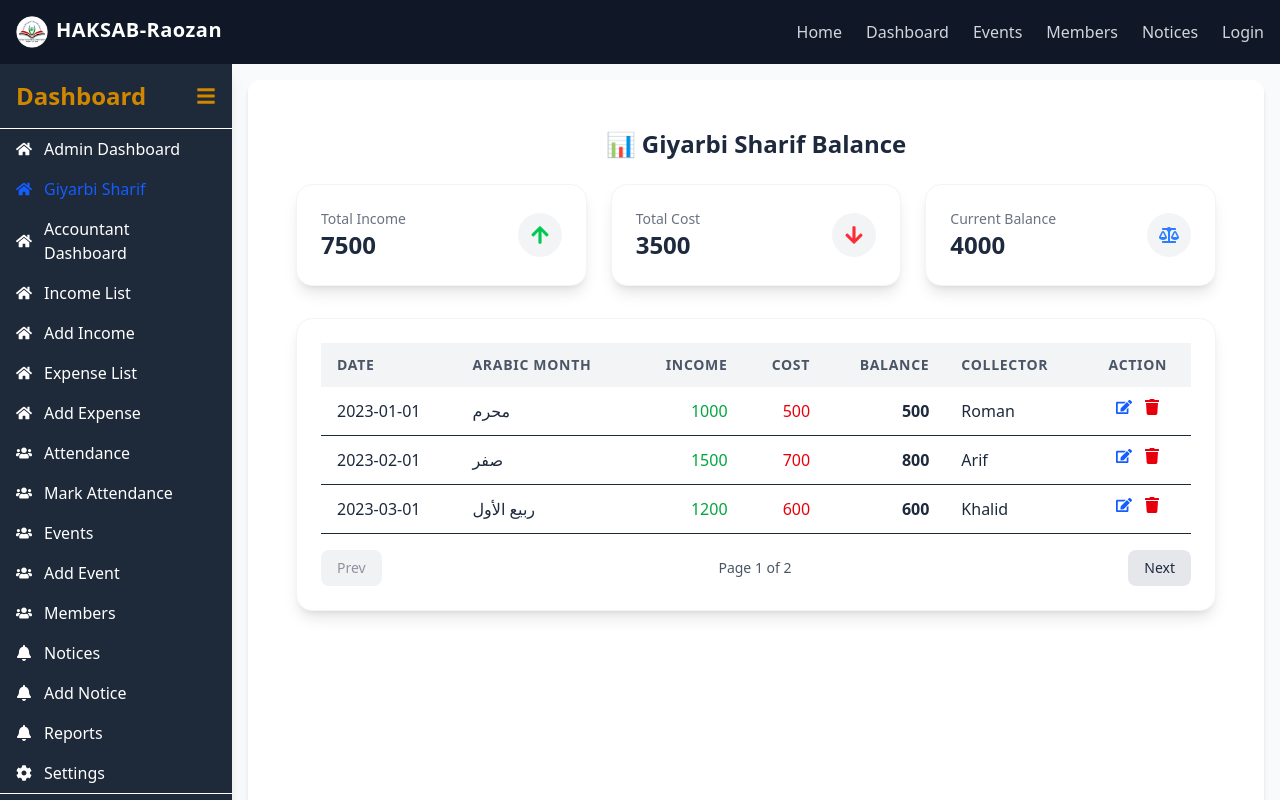
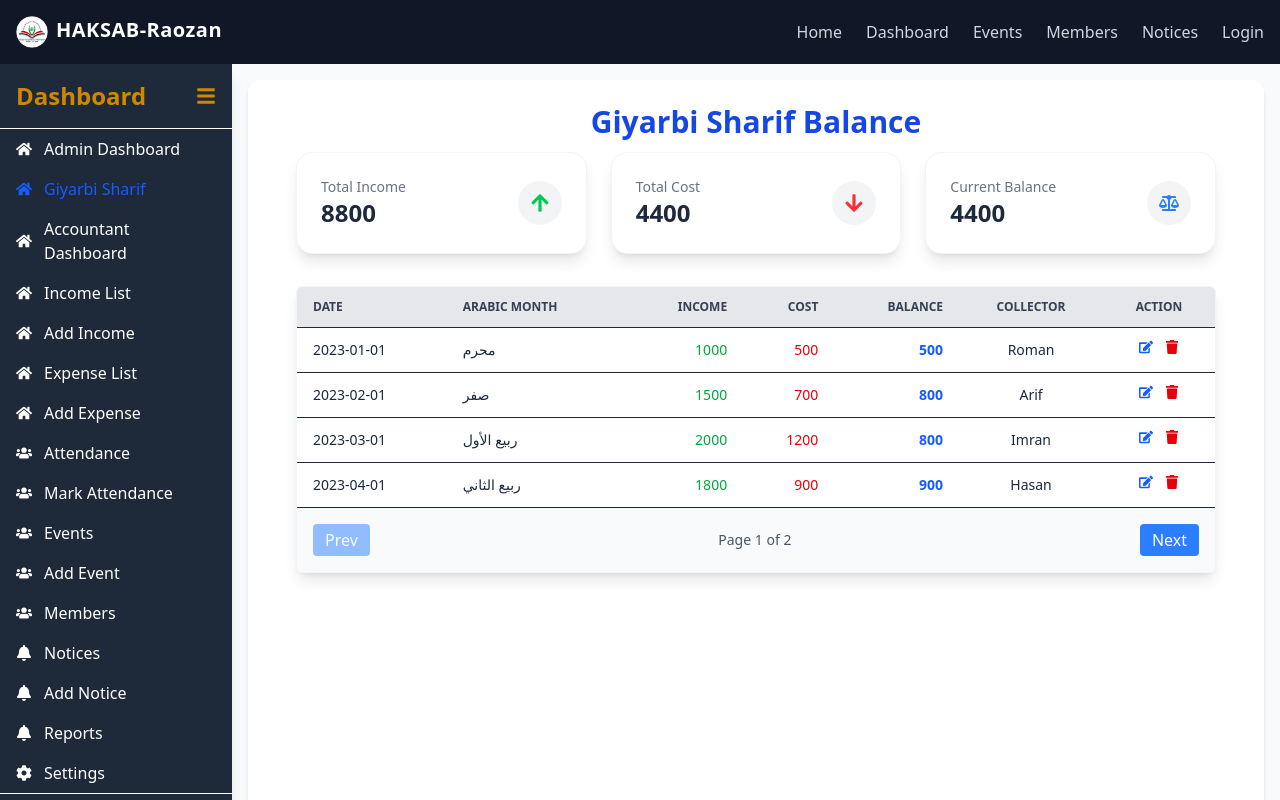
Before and after one commit to nurulazam-dev/haksab-raozan-branch, a React (Vite) app in the folder frontend/: page /dashboard/giyarbi-sharif in a window 1280 px wide. Shown: the top 800 px of the page. Built offline with nearby package versions, Linux system fonts and the light colour scheme.

Commit message:
update Giyarbi Sharif Balance component

```diff
--- a/frontend/src/components/Dashboard/Accounts/Giyarbi-Sharif/GiyarbiSharifBalance.jsx
+++ b/frontend/src/components/Dashboard/Accounts/Giyarbi-Sharif/GiyarbiSharifBalance.jsx
@@ -29,26 +29,26 @@ const GiyarbiSharifBalance = () => {
     {
       date: "2023-03-01",
       arabicMonth: "ربيع الأول",
-      income: 1200,
-      cost: 600,
-      balance: 600,
-      collector: "Khalid",
+      income: 2000,
+      cost: 1200,
+      balance: 800,
+      collector: "Imran",
     },
     {
       date: "2023-04-01",
-      arabicMonth: "ربيع الآخر",
+      arabicMonth: "ربيع الثاني",
       income: 1800,
-      cost: 800,
-      balance: 1000,
+      cost: 900,
+      balance: 900,
       collector: "Hasan",
     },
     {
       date: "2023-05-01",
       arabicMonth: "جمادى الأولى",
-      income: 2000,
-      cost: 900,
-      balance: 1100,
-      collector: "Rafiq",
+      income: 2500,
+      cost: 1100,
+      balance: 1400,
+      collector: "Karim",
     },
   ];
 
@@ -73,23 +73,23 @@ const GiyarbiSharifBalance = () => {
     },
   ];
 
-  // Pagination states
+  // Pagination logic
   const [currentPage, setCurrentPage] = useState(1);
-  const rowsPerPage = 3;
+  const rowsPerPage = 4;
   const totalPages = Math.ceil(gsBalance.length / rowsPerPage);
 
-  const currentRows = gsBalance.slice(
+  const paginatedData = gsBalance.slice(
     (currentPage - 1) * rowsPerPage,
     currentPage * rowsPerPage
   );
 
   return (
-    <div className="p-6 text-slate-800">
-      <h2 className="text-2xl font-bold mb-6 text-center">
-        📊 Giyarbi Sharif Balance
+    <div className="px-6 text-slate-800">
+      <h2 className="text-3xl font-bold mb-3 text-center text-blue-700">
+        Giyarbi Sharif Balance
       </h2>
 
-      {/* statistics cards */}
+      {/* Statistics */}
       <div className="grid gap-6 sm:grid-cols-2 lg:grid-cols-3 mb-8">
         {stats.map((stat) => (
           <motion.div
@@ -107,68 +107,67 @@ const GiyarbiSharifBalance = () => {
         ))}
       </div>
 
-      {/* data table */}
-      <div className="bg-white shadow-lg rounded-2xl p-6 border border-gray-100 overflow-x-auto">
-        <table className="w-full text-left border-collapse">
-          <thead>
-            <tr className="bg-gray-100 text-gray-600 text-sm uppercase tracking-wider">
-              <th className="py-3 px-4">Date</th>
-              <th className="py-3 px-4">Arabic Month</th>
-              <th className="py-3 px-4 text-right">Income</th>
-              <th className="py-3 px-4 text-right">Cost</th>
-              <th className="py-3 px-4 text-right">Balance</th>
-              <th className="py-3 px-4">Collector</th>
-              <th className="py-3 px-4 text-center">Action</th>
+      {/* Table */}
+      <div className="bg-white shadow-lg rounded-md border border-gray-100 overflow-hidden">
+        <div className="overflow-x-auto">
+          <table className="w-full text-sm text-left border-collapse">
+            <thead className="bg-gray-200 text-gray-700 uppercase text-xs sticky top-0">
+              <tr>
+                <th className="px-4 py-3">Date</th>
+                <th className="px-4 py-3">Arabic Month</th>
+                <th className="px-4 py-3 text-right">Income</th>
+                <th className="px-4 py-3 text-right">Cost</th>
+                <th className="px-4 py-3 text-right">Balance</th>
+                <th className="px-4 py-3 text-center">Collector</th>
+                <th className="px-4 py-3 text-center">Action</th>
               </tr>
             </thead>
             <tbody>
-            {currentRows.map((item, index) => (
-              <motion.tr
+              {paginatedData.map((item, index) => (
+                <tr
                   key={index}
-                initial={{ opacity: 0, y: 20 }}
-                animate={{ opacity: 1, y: 0 }}
-                transition={{ duration: 0.3 }}
-                className="hover:bg-gray-50 border-b"
+                  className="border-t hover:bg-gray-50 transition"
                 >
-                <td className="py-3 px-4">{item.date}</td>
-                <td className="py-3 px-4">{item.arabicMonth}</td>
-                <td className="py-3 px-4 text-right text-green-600 font-medium">
+                  <td className="px-4 py-3">{item.date}</td>
+                  <td className="px-4 py-3">{item.arabicMonth}</td>
+                  <td className="px-4 py-3 text-right text-green-600 font-medium">
                     {item.income}
                   </td>
-                <td className="py-3 px-4 text-right text-red-600 font-medium">
+                  <td className="px-4 py-3 text-right text-red-600 font-medium">
                     {item.cost}
                   </td>
-                <td className="py-3 px-4 text-right font-semibold">
+                  <td className="px-4 py-3 text-right font-semibold text-blue-600">
                     {item.balance}
                   </td>
-                <td className="py-3 px-4">{item.collector}</td>
-                <td className="py-3 px-4 flex justify-center items-center gap-3">
+                  <td className="px-4 py-3 text-center">{item.collector}</td>
+                  <td className="px-4 py-3 flex justify-center gap-3">
                     <FaEdit className="text-blue-600 cursor-pointer hover:scale-110 transition" />
                     <FaTrash className="text-red-600 cursor-pointer hover:scale-110 transition" />
                   </td>
-              </motion.tr>
+                </tr>
               ))}
             </tbody>
           </table>
+        </div>
 
         {/* Pagination */}
-        <div className="flex justify-between items-center mt-4">
+        <div className="flex justify-between items-center p-4 border-t bg-gray-50">
           <button
+            className="px-3 py-1 bg-blue-500 text-white rounded disabled:opacity-50"
             onClick={() => setCurrentPage((prev) => Math.max(prev - 1, 1))}
             disabled={currentPage === 1}
-            className="px-4 py-2 text-sm bg-gray-200 rounded-lg hover:bg-gray-300 disabled:opacity-50"
           >
             Prev
           </button>
-          <p className="text-sm text-gray-600">
+          <span className="text-gray-600 text-sm">
             Page {currentPage} of {totalPages}
-          </p>
+          </span>
           <button
+            className="px-3 py-1 bg-blue-500 text-white rounded disabled:opacity-50"
             onClick={() =>
               setCurrentPage((prev) => Math.min(prev + 1, totalPages))
             }
             disabled={currentPage === totalPages}
-            className="px-4 py-2 text-sm bg-gray-200 rounded-lg hover:bg-gray-300 disabled:opacity-50"
           >
             Next
           </button>
```
Lines whose indentation alone changed are shown as unchanged.
